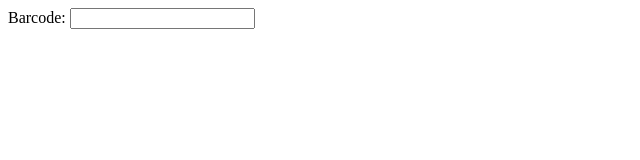
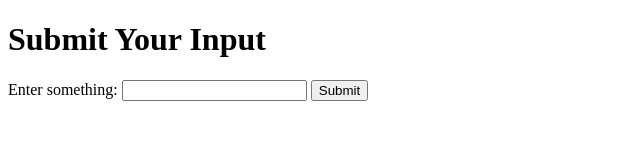
Before and after one commit to tamiathon/tamiathon.github.io, a plain HTML site: page templates/index.html in a window 1280 px wide. Shown: the whole page, without its empty margins (0-640 px from the left). Drawn offline with Linux system fonts and the light colour scheme.

Commit message:
Update index.html

```diff
--- a/templates/index.html
+++ b/templates/index.html
@@ -3,12 +3,14 @@
 <head>
     <meta charset="UTF-8">
     <meta name="viewport" content="width=device-width, initial-scale=1.0">
-    <title>Your Page Title</title>
+    <title>Form Submission</title>
 </head>
 <body>
-    <form>
-        <label for="user-input">Barcode:</label>
-        <input type="text" id="user-input" name="user-input">
+    <h1>Submit Your Input</h1>
+    <form action="/" method="POST">
+        <label for="user_input">Enter something:</label>
+        <input type="text" id="user_input" name="user_input" required>
+        <button type="submit">Submit</button>
     </form>
 </body>
 </html>
```
